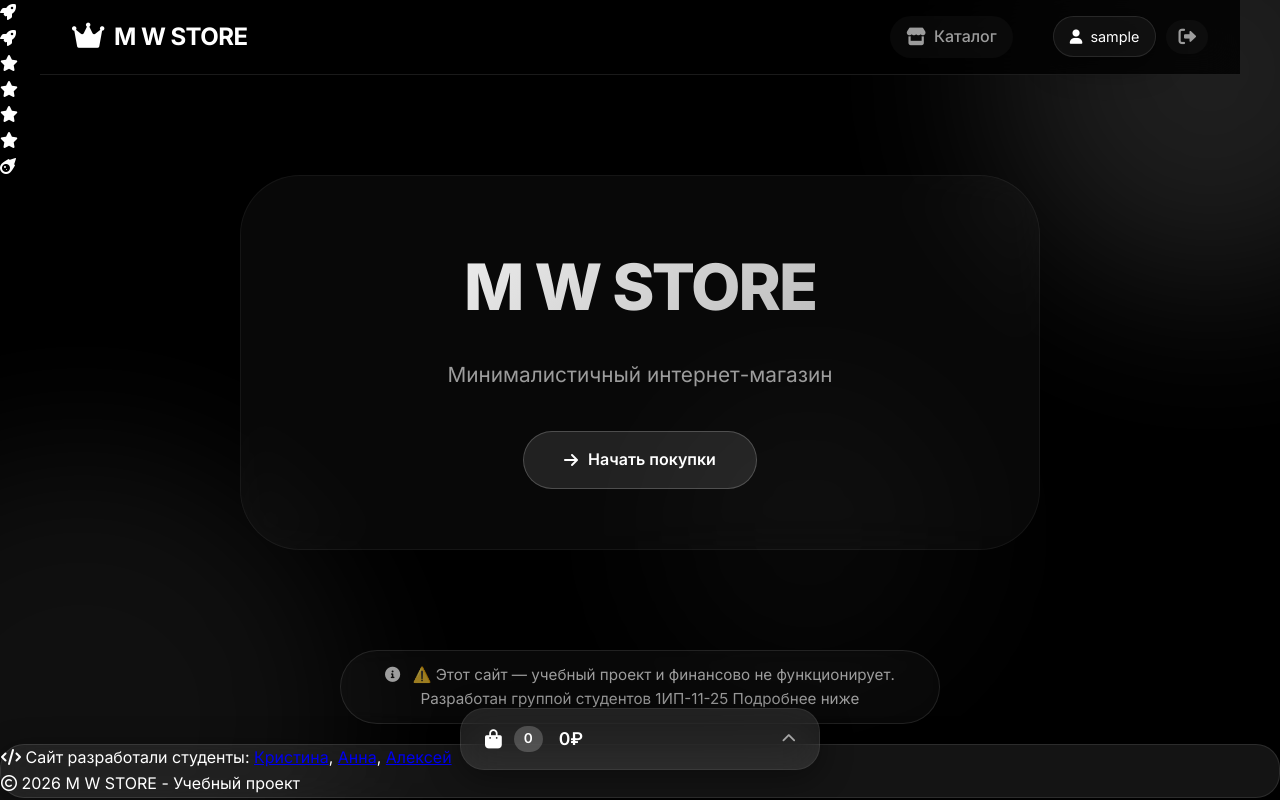
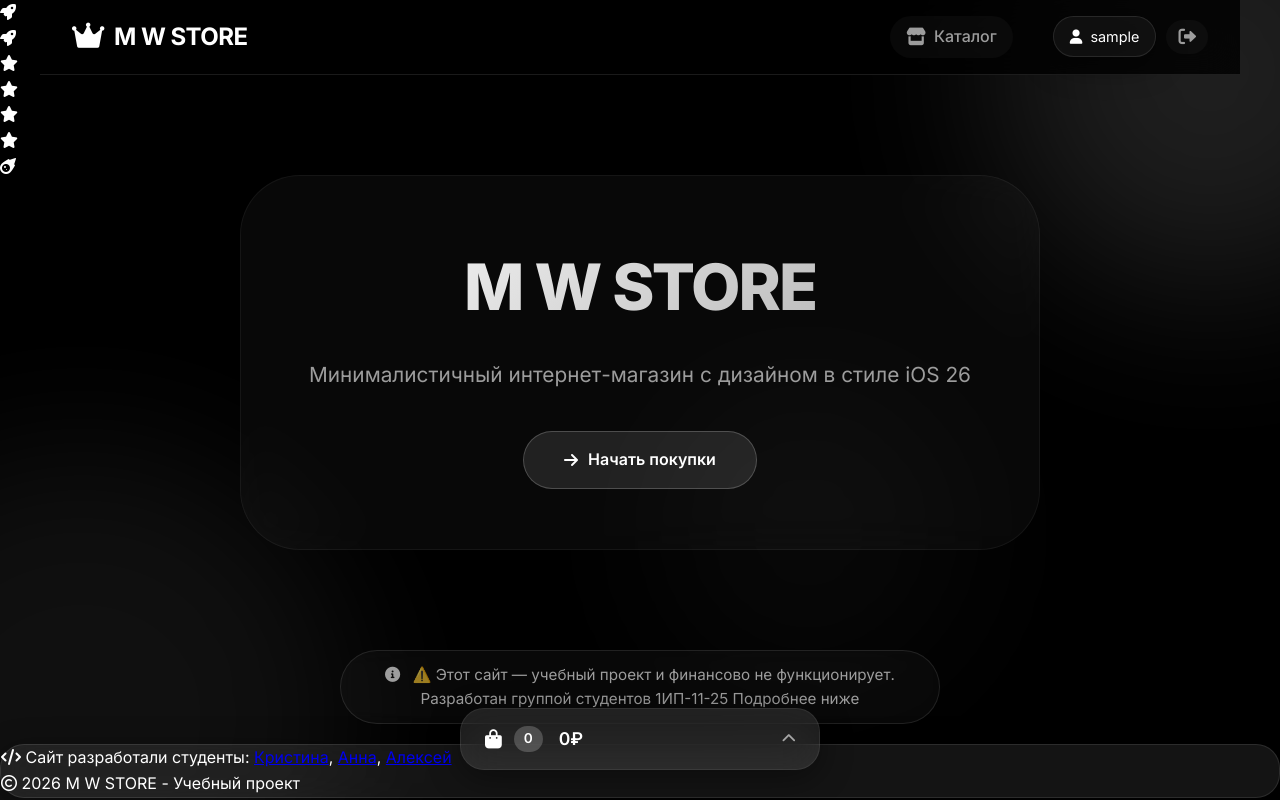
Before and after one commit to igorcernaev75364-hue/mw-store, a Flask app: page / in a window 1280 px wide. Run offline with Flask 3, Linux system fonts and the light colour scheme; the visitor is signed in with stand-in values (Sample User, id 1); parts of the project's set-up code (start-up, migrations or seed data) failed here and were passed over.

Commit message:
Update index.html

```diff
--- a/templates/index.html
+++ b/templates/index.html
@@ -2,7 +2,7 @@
 {% block content %}
 <div class="landing animate__animated animate__fadeIn">
     <h1>M W STORE</h1>
-    <p>Минималистичный интернет-магазин</p>
+    <p>Минималистичный интернет-магазин с дизайном в стиле iOS 26</p>
     <a href="{{ url_for('products_page') }}" class="btn-shop">
         <i class="fas fa-arrow-right"></i> Начать покупки
     </a>
```
